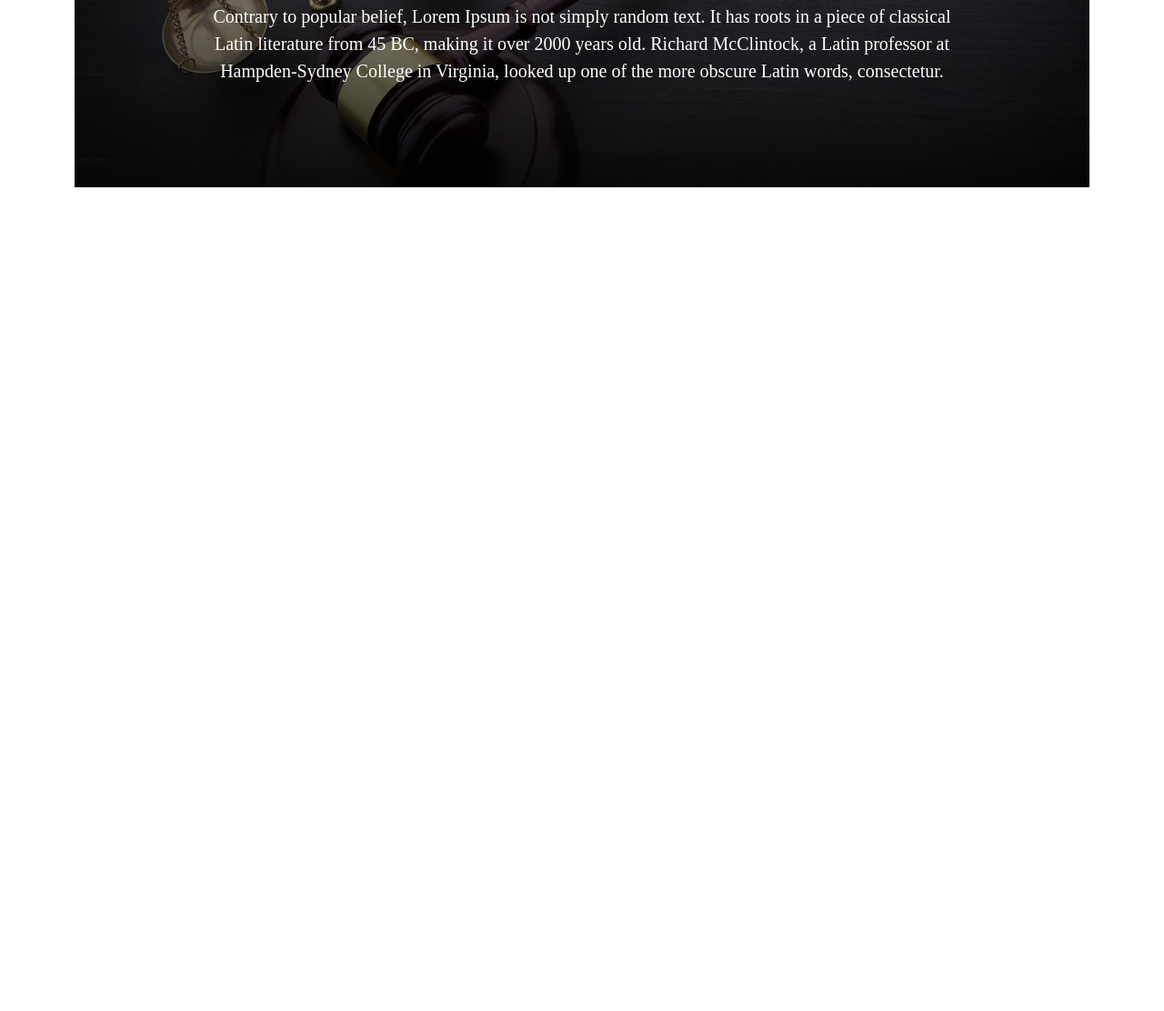
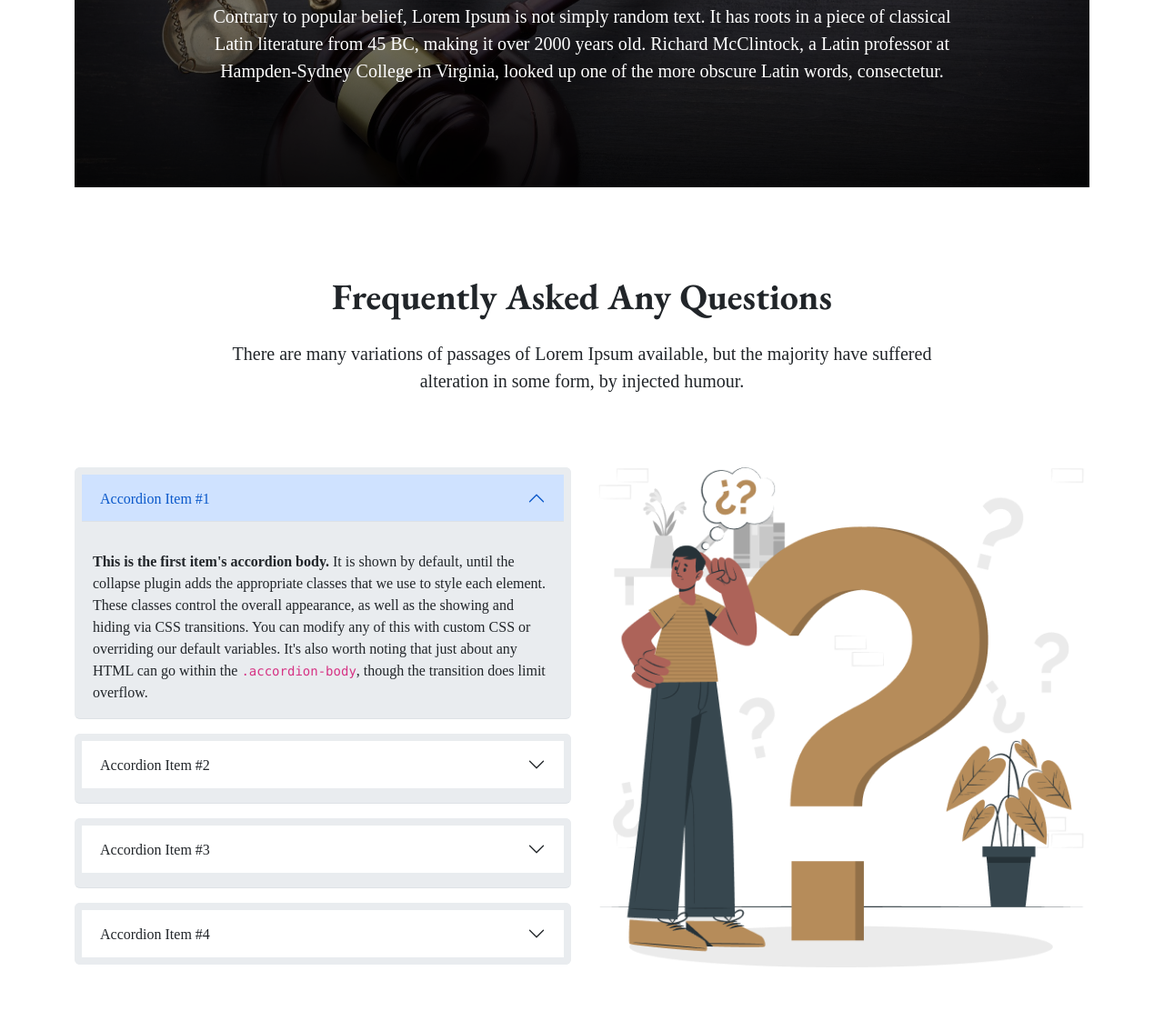
Before and after one commit to mohammadibrahim20/legal-house, a plain HTML site: page index.html in a window 1280 px wide. Shown: the part 2705-3817 px from the top of the page at 91% size. Before the commit the page ends 3007 px from the top, so only its background shows below. Drawn offline with nearby package versions, Linux system fonts and the light colour scheme.

Commit message:
FAQ Section Add

```diff
--- a/index.html
+++ b/index.html
@@ -198,7 +198,8 @@
     <section class="container py-5 my-5">
       <div class="text-center">
         <h1 class="font-title fw-bold">What Our Client Say</h1>
-        <p class="fs-5 w-75 m-auto py-3">There are many variations of passages of Lorem Ipsum available, but the majority have suffered alteration in
+        <p class="fs-5 w-75 m-auto py-3">There are many variations of passages of Lorem Ipsum available, but the
+          majority have suffered alteration in
           some form, by injected humour.</p>
       </div>
 
@@ -281,6 +282,104 @@
       </div>
 
     </section>
+    <!-- FAQ Section -->
+
+    <section class="container">
+      <div class="text-center">
+        <h1 class="font-title fw-bold">Frequently Asked Any Questions</h1>
+        <p class="fs-5 w-75 m-auto py-3">There are many variations of passages of Lorem Ipsum available, but the
+          majority have suffered alteration in some form, by injected humour.</p>
+      </div>
+
+      <div class="row py-5">
+        <!-- accoradation -->
+        <div class="col-12 col-md-6">
+          <div class="accordion accordion-flush " id="accordionExample">
+            <div class="accordion-item bg-body-secondary rounded mt-3">
+              <h2 class="accordion-header p-2 my-2 bg-body-secondary rounded " id="headingOne">
+                <button class="accordion-button" type="button" data-bs-toggle="collapse" data-bs-target="#collapseOne"
+                  aria-expanded="true" aria-controls="collapseOne">
+                  Accordion Item #1
+                </button>
+              </h2>
+              <div id="collapseOne" class="accordion-collapse collapse show" aria-labelledby="headingOne"
+                data-bs-parent="#accordionExample">
+                <div class="accordion-body">
+                  <strong>This is the first item's accordion body.</strong> It is shown by default, until the collapse
+                  plugin adds the appropriate classes that we use to style each element. These classes control the
+                  overall appearance, as well as the showing and hiding via CSS transitions. You can modify any of this
+                  with custom CSS or overriding our default variables. It's also worth noting that just about any HTML
+                  can go within the <code>.accordion-body</code>, though the transition does limit overflow.
+                </div>
+              </div>
+            </div>
+            <div class="accordion-item bg-body-secondary rounded mt-3">
+              <h2 class="accordion-header bg-body-secondary rounded p-2 my-2" id="headingTwo">
+                <button class="accordion-button collapsed" type="button" data-bs-toggle="collapse"
+                  data-bs-target="#collapseTwo" aria-expanded="false" aria-controls="collapseTwo">
+                  Accordion Item #2
+                </button>
+              </h2>
+              <div id="collapseTwo" class="accordion-collapse collapse mt-3" aria-labelledby="headingTwo"
+                data-bs-parent="#accordionExample">
+                <div class="accordion-body">
+                  <strong>This is the second item's accordion body.</strong> It is hidden by default, until the collapse
+                  plugin adds the appropriate classes that we use to style each element. These classes control the
+                  overall appearance, as well as the showing and hiding via CSS transitions. You can modify any of this
+                  with custom CSS or overriding our default variables. It's also worth noting that just about any HTML
+                  can go within the <code>.accordion-body</code>, though the transition does limit overflow.
+                </div>
+              </div>
+            </div>
+            <div class="accordion-item bg-body-secondary rounded mt-3">
+              <h2 class="accordion-header bg-body-secondary rounded p-2 my-2" id="headingThree">
+                <button class="accordion-button collapsed" type="button" data-bs-toggle="collapse"
+                  data-bs-target="#collapseThree" aria-expanded="false" aria-controls="collapseThree">
+                  Accordion Item #3
+                </button>
+              </h2>
+              <div id="collapseThree" class="accordion-collapse collapse" aria-labelledby="headingThree"
+                data-bs-parent="#accordionExample">
+                <div class="accordion-body">
+                  <strong>This is the third item's accordion body.</strong> It is hidden by default, until the collapse
+                  plugin adds the appropriate classes that we use to style each element. These classes control the
+                  overall appearance, as well as the showing and hiding via CSS transitions. You can modify any of this
+                  with custom CSS or overriding our default variables. It's also worth noting that just about any HTML
+                  can go within the <code>.accordion-body</code>, though the transition does limit overflow.
+                </div>
+              </div>
+            </div>
+            <div class="accordion-item bg-body-secondary rounded mt-3">
+              <h2 class="accordion-header bg-body-secondary rounded p-2 my-" id="headingThree">
+                <button class="accordion-button collapsed" type="button" data-bs-toggle="collapse"
+                  data-bs-target="#collapsefour" aria-expanded="false" aria-controls="collapsefour">
+                  Accordion Item #4
+                </button>
+              </h2>
+              <div id="collapsefour" class="accordion-collapse collapse" aria-labelledby="headingfour"
+                data-bs-parent="#accordionExample">
+                <div class="accordion-body">
+                  <strong>This is the third item's accordion body.</strong> It is hidden by default, until the collapse
+                  plugin adds the appropriate classes that we use to style each element. These classes control the
+                  overall appearance, as well as the showing and hiding via CSS transitions. You can modify any of this
+                  with custom CSS or overriding our default variables. It's also worth noting that just about any HTML
+                  can go within the <code>.accordion-body</code>, though the transition does limit overflow.
+                </div>
+              </div>
+            </div>
+          </div>
+
+        </div>
+        <div class="col-12 col-md-6 pt-3">
+          <div>
+            <img class="img-fluid" src="images/faq.png" alt="" srcset="">
+          </div>
+
+        </div>
+
+      </div>
+
+    </section>
 
 
 
```
Also changed, not shown: style/bootstrap.css.
